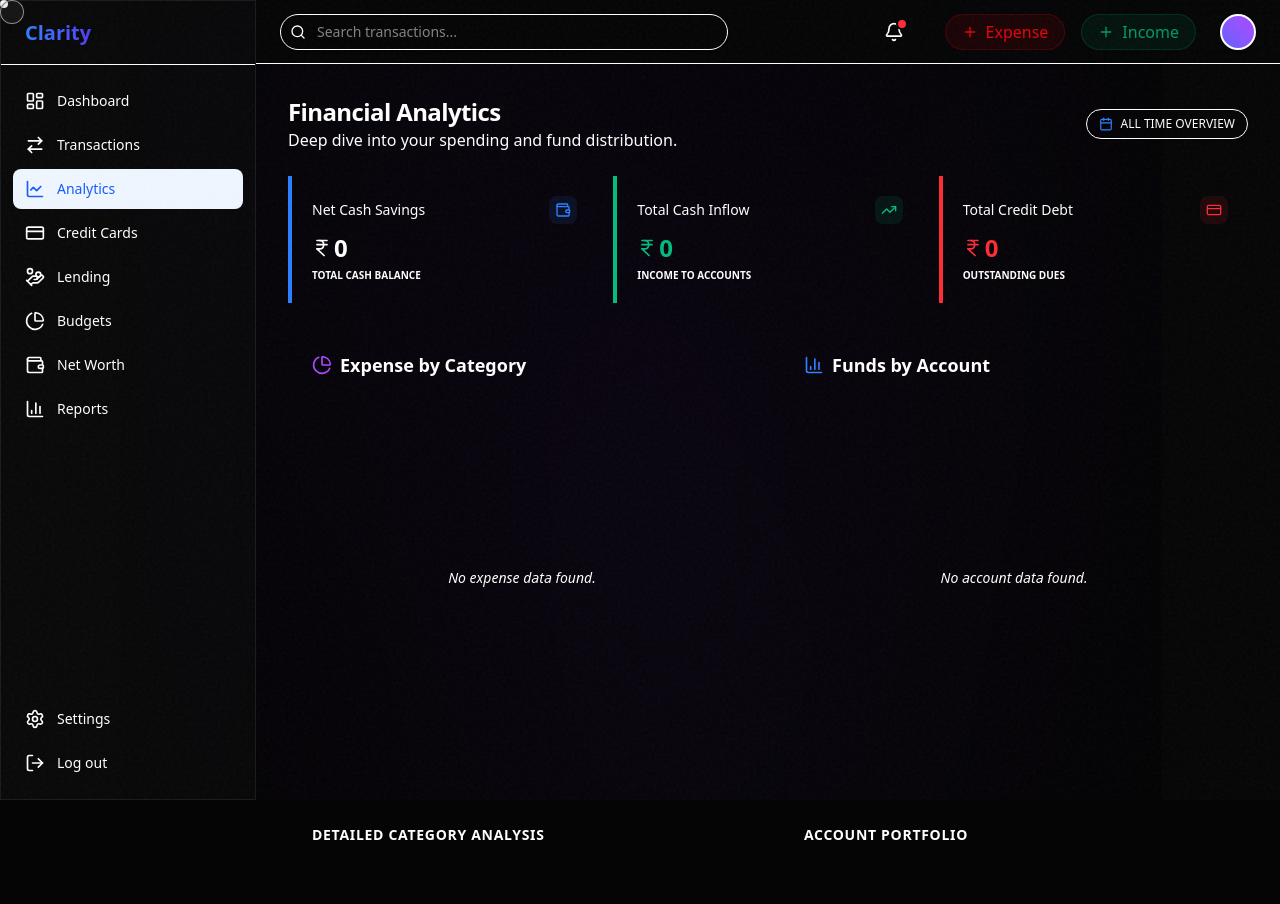
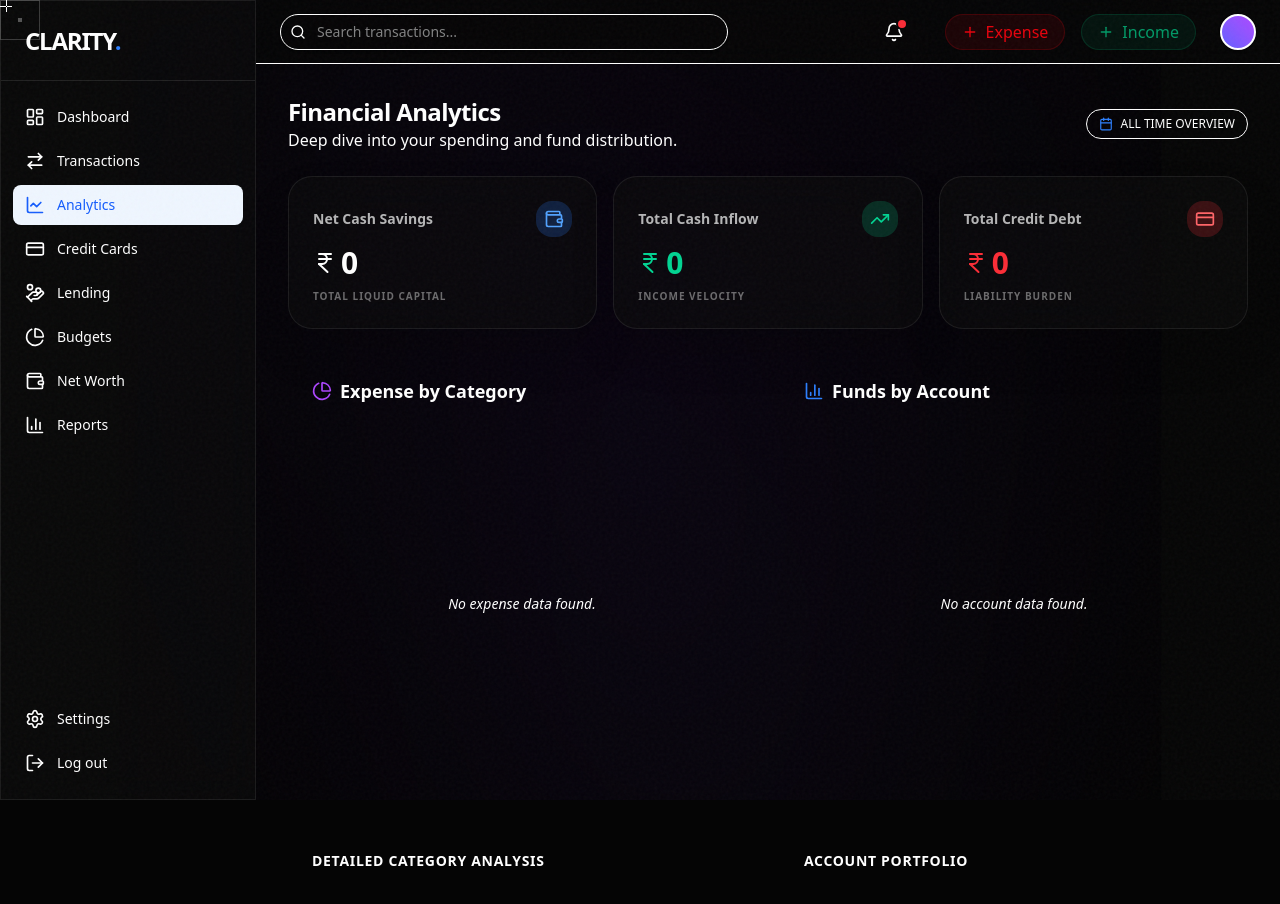
Before and after one commit to pandeyaryan28/finance-manager, a Next.js app: page /analytics in a window 1280 px wide. Shown: the top 904 px of the page. Built offline with nearby package versions, Linux system fonts and the light colour scheme.

Commit message:
style: redesign cursor, fix page flash, and enhance analytics visibility

```diff
--- a/src/app/analytics/page.tsx
+++ b/src/app/analytics/page.tsx
@@ -159,46 +159,46 @@ export default function AnalyticsPage() {
 
             {/* Top Cards */}
             <div className="grid grid-cols-1 md:grid-cols-3 gap-4">
-                <motion.div variants={itemVariants} className="card p-5 border-l-4 border-l-blue-500">
+                <motion.div variants={itemVariants} className="glass p-6 rounded-3xl border-l-4 border-l-blue-500 shadow-2xl">
                     <div className="flex items-center justify-between mb-2">
-                        <span className="text-sm font-medium text-[var(--text-muted)]">Net Cash Savings</span>
-                        <div className="p-1.5 bg-blue-500/10 text-blue-500 rounded-lg">
-                            <Wallet className="w-4 h-4" />
+                        <span className="text-sm font-bold text-white/70">Net Cash Savings</span>
+                        <div className="p-2 bg-blue-500/20 text-blue-400 rounded-xl">
+                            <Wallet className="w-5 h-5" />
                         </div>
                     </div>
-                    <div className="text-2xl font-bold flex items-center">
-                        <IndianRupee className="w-5 h-5 mr-0.5" />
+                    <div className="text-3xl font-black text-white flex items-center">
+                        <IndianRupee className="w-6 h-6 mr-1" />
                         {summary.netBalance.toLocaleString()}
                     </div>
-                    <div className="text-[10px] text-[var(--text-muted)] mt-1 font-bold">TOTAL CASH BALANCE</div>
+                    <div className="text-[10px] text-white/40 mt-2 font-black tracking-widest uppercase">Total Liquid Capital</div>
                 </motion.div>
 
-                <motion.div variants={itemVariants} className="card p-5 border-l-4 border-l-emerald-500">
+                <motion.div variants={itemVariants} className="glass p-6 rounded-3xl border-l-4 border-l-emerald-500 shadow-2xl">
                     <div className="flex items-center justify-between mb-2">
-                        <span className="text-sm font-medium text-[var(--text-muted)]">Total Cash Inflow</span>
-                        <div className="p-1.5 bg-emerald-500/10 text-emerald-500 rounded-lg">
-                            <TrendingUp className="w-4 h-4" />
+                        <span className="text-sm font-bold text-white/70">Total Cash Inflow</span>
+                        <div className="p-2 bg-emerald-500/20 text-emerald-400 rounded-xl">
+                            <TrendingUp className="w-5 h-5" />
                         </div>
                     </div>
-                    <div className="text-2xl font-bold text-emerald-500 flex items-center">
-                        <IndianRupee className="w-5 h-5 mr-0.5" />
+                    <div className="text-3xl font-black text-emerald-400 flex items-center">
+                        <IndianRupee className="w-6 h-6 mr-1" />
                         {summary.totalIncome.toLocaleString()}
                     </div>
-                    <div className="text-[10px] text-[var(--text-muted)] mt-1 font-bold uppercase">Income to accounts</div>
+                    <div className="text-[10px] text-white/40 mt-2 font-black tracking-widest uppercase">Income Velocity</div>
                 </motion.div>
 
-                <motion.div variants={itemVariants} className="card p-5 border-l-4 border-l-red-500">
+                <motion.div variants={itemVariants} className="glass p-6 rounded-3xl border-l-4 border-l-red-500 shadow-2xl">
                     <div className="flex items-center justify-between mb-2">
-                        <span className="text-sm font-medium text-[var(--text-muted)]">Total Credit Debt</span>
-                        <div className="p-1.5 bg-red-500/10 text-red-500 rounded-lg">
-                            <CreditCard className="w-4 h-4" />
+                        <span className="text-sm font-bold text-white/70">Total Credit Debt</span>
+                        <div className="p-2 bg-red-500/20 text-red-400 rounded-xl">
+                            <CreditCard className="w-5 h-5" />
                         </div>
                     </div>
-                    <div className="text-2xl font-bold text-red-500 flex items-center">
-                        <IndianRupee className="w-5 h-5 mr-0.5" />
+                    <div className="text-3xl font-black text-red-500 flex items-center">
+                        <IndianRupee className="w-6 h-6 mr-1" />
                         {(summary as any).creditDebt?.toLocaleString() || '0'}
                     </div>
-                    <div className="text-[10px] text-[var(--text-muted)] mt-1 font-bold uppercase">Outstanding Dues</div>
+                    <div className="text-[10px] text-white/40 mt-2 font-black tracking-widest uppercase">Liability Burden</div>
                 </motion.div>
             </div>
 
@@ -255,26 +255,27 @@ export default function AnalyticsPage() {
                     <div className="flex-1 w-full">
                         {accountData.length > 0 ? (
                             <ResponsiveContainer width="100%" height="100%">
-                                <BarChart data={accountData} layout="vertical" margin={{ left: 30, right: 30 }}>
-                                    <CartesianGrid strokeDasharray="3 3" horizontal={true} vertical={false} stroke="var(--border-color)" />
+                                <BarChart data={accountData} layout="vertical" margin={{ left: 40, right: 40, top: 20, bottom: 20 }}>
+                                    <CartesianGrid strokeDasharray="3 3" horizontal={false} vertical={true} stroke="rgba(255,255,255,0.05)" />
                                     <XAxis type="number" hide />
                                     <YAxis
                                         dataKey="name"
                                         type="category"
                                         axisLine={false}
                                         tickLine={false}
-                                        fontSize={12}
-                                        stroke="var(--text-muted)"
-                                        width={80}
+                                        fontSize={11}
+                                        stroke="#ffffff"
+                                        width={100}
+                                        tick={{ fill: '#ffffff', fontWeight: 'bold', opacity: 0.9 }}
                                     />
                                     <Tooltip
-                                        cursor={{ fill: 'var(--bg-color)', opacity: 0.4 }}
-                                        contentStyle={{ backgroundColor: 'black', borderColor: 'rgba(255,255,255,0.1)', borderRadius: '12px', color: 'white' }}
-                                        formatter={(value: any) => [`₹${Math.abs(value).toLocaleString()}`, value < 0 ? 'Debt' : 'Available']}
+                                        cursor={{ fill: 'rgba(255,255,255,0.05)', radius: 10 }}
+                                        contentStyle={{ backgroundColor: '#000', border: '1px solid rgba(255,255,255,0.2)', borderRadius: '12px', color: '#fff' }}
+                                        formatter={(value: any) => [`₹${Math.abs(value).toLocaleString()}`, value < 0 ? 'LIABILITY' : 'ASSET']}
                                     />
-                                    <Bar dataKey="value" radius={[0, 4, 4, 0]} barSize={30}>
+                                    <Bar dataKey="value" radius={[0, 10, 10, 0]} barSize={24}>
                                         {accountData.map((entry, index) => (
-                                            <Cell key={`cell-${index}`} fill={entry.value < 0 ? '#ff4d4d' : '#ffffff'} />
+                                            <Cell key={`cell-${index}`} fill={entry.value < 0 ? '#ff3b3b' : '#ffffff'} fillOpacity={0.9} />
                                         ))}
                                     </Bar>
                                 </BarChart>
--- a/src/app/globals.css
+++ b/src/app/globals.css
@@ -93,25 +93,64 @@
   }
 }
 
-/* Precision Custom Cursor */
+/* High-Tech Cinematic Cursor */
 .custom-cursor {
-  width: 8px;
-  height: 8px;
-  background: white;
-  border-radius: 50%;
+  width: 12px;
+  height: 12px;
   position: fixed;
   pointer-events: none;
   z-index: 10000;
+  display: flex;
+  align-items: center;
+  justify-content: center;
+}
+
+.custom-cursor::before,
+.custom-cursor::after {
+  content: '';
+  position: absolute;
+  background: white;
   mix-blend-mode: difference;
 }
 
+.custom-cursor::before {
+  width: 1px;
+  height: 100%;
+}
+
+.custom-cursor::after {
+  width: 100%;
+  height: 1px;
+}
+
 .custom-cursor-follower {
-  width: 24px;
-  height: 24px;
-  border: 1px solid rgba(255, 255, 255, 0.5);
-  border-radius: 50%;
+  width: 40px;
+  height: 40px;
+  border: 1px solid rgba(255, 255, 255, 0.2);
   position: fixed;
   pointer-events: none;
   z-index: 9999;
-  background: rgba(255, 255, 255, 0.05);
+  transition: width 0.3s, height 0.3s, border-color 0.3s;
+  display: flex;
+  align-items: center;
+  justify-content: center;
 }
+
+.custom-cursor-follower::before {
+  content: '';
+  width: 4px;
+  height: 4px;
+  background: white;
+  opacity: 0.3;
+}
+
+.transitioning-content {
+  opacity: 0;
+  visibility: hidden;
+  transition: opacity 0.5s ease-out;
+}
+
+.transitioning-content.show {
+  opacity: 1;
+  visibility: visible;
+}
--- a/src/components/layout/Sidebar.tsx
+++ b/src/components/layout/Sidebar.tsx
@@ -33,9 +33,9 @@ export function Sidebar() {
 
     return (
         <aside className="fixed left-0 top-0 z-40 h-screen w-64 glass text-white transition-transform sm:translate-x-0 hidden sm:flex flex-col border-r-0">
-            <div className="flex h-16 items-center px-6 border-b border-[var(--border-color)]">
-                <span className="text-xl font-bold bg-clip-text text-transparent bg-gradient-to-r from-blue-500 to-indigo-600">
-                    Clarity
+            <div className="flex h-20 items-center px-6 border-b border-white/10">
+                <span className="text-2xl font-black tracking-tighter text-white">
+                    CLARITY<span className="text-blue-500">.</span>
                 </span>
             </div>
 
--- a/src/components/motion/MotionProvider.tsx
+++ b/src/components/motion/MotionProvider.tsx
@@ -6,6 +6,7 @@ import { ScrollTrigger } from "gsap/ScrollTrigger";
 import Lenis from "lenis";
 import { createContext, useContext, useEffect, useRef, useState } from "react";
 import { motion, AnimatePresence } from "framer-motion";
+import { usePathname } from "next/navigation";
 
 gsap.registerPlugin(ScrollTrigger);
 
@@ -17,8 +18,10 @@ import PageTransitionShader from "./PageTransitionShader";
 
 export default function MotionProvider({ children }: { children: React.ReactNode }) {
     const [lenis, setLenis] = useState<Lenis | null>(null);
+    const [isContentVisible, setIsContentVisible] = useState(false);
     const cursorRef = useRef<HTMLDivElement>(null);
     const followerRef = useRef<HTMLDivElement>(null);
+    const pathname = usePathname();
 
     useEffect(() => {
         const lenisInstance = new Lenis({
@@ -52,33 +55,40 @@ export default function MotionProvider({ children }: { children: React.ReactNode
         const yFollowerTo = gsap.quickTo(followerRef.current, "y", { duration: 0.3, ease: "power3" });
 
         const moveCursor = (e: MouseEvent) => {
-            xTo(e.clientX);
-            yTo(e.clientY);
-            xFollowerTo(e.clientX);
-            yFollowerTo(e.clientY);
+            const { clientX, clientY, target } = e;
+            xTo(clientX);
+            yTo(clientY);
+            xFollowerTo(clientX);
+            yFollowerTo(clientY);
+
+            // Hover effect for interactive elements
+            if ((target as HTMLElement).closest('button, a, .glass')) {
+                gsap.to(followerRef.current, { width: 80, height: 80, borderColor: "white", duration: 0.3 });
+            } else {
+                gsap.to(followerRef.current, { width: 40, height: 40, borderColor: "rgba(255,255,255,0.2)", duration: 0.3 });
+            }
         };
 
         window.addEventListener("mousemove", moveCursor);
         return () => window.removeEventListener("mousemove", moveCursor);
     }, []);
 
+    // Handle Reveal
+    useEffect(() => {
+        setIsContentVisible(false);
+        const timer = setTimeout(() => setIsContentVisible(true), 600); // Sync with transition half-way
+        return () => clearTimeout(timer);
+    }, [pathname]);
+
     return (
         <MotionContext.Provider value={{ lenis }}>
             <PageTransitionShader />
             <div className="noise" />
             <div ref={cursorRef} className="custom-cursor hidden md:block" />
-            <div ref={followerRef} className="custom-cursor-follower hidden md:block" />
-            <AnimatePresence mode="wait">
-                <motion.div
-                    key="motion-content"
-                    initial={{ opacity: 0 }}
-                    animate={{ opacity: 1 }}
-                    exit={{ opacity: 0 }}
-                    transition={{ duration: 0.5, ease: "easeInOut" }}
-                >
-                    {children}
-                </motion.div>
-            </AnimatePresence>
+            <div ref={followerRef} className="custom-cursor-follower hidden md:box-border md:block" />
+            <div className={`transitioning-content ${isContentVisible ? "show" : ""}`}>
+                {children}
+            </div>
         </MotionContext.Provider>
     );
 }
```
Also changed, not shown: src/app/page.tsx (+20 -17 lines), src/components/motion/PageTransitionShader.tsx (+8 -6 lines).
